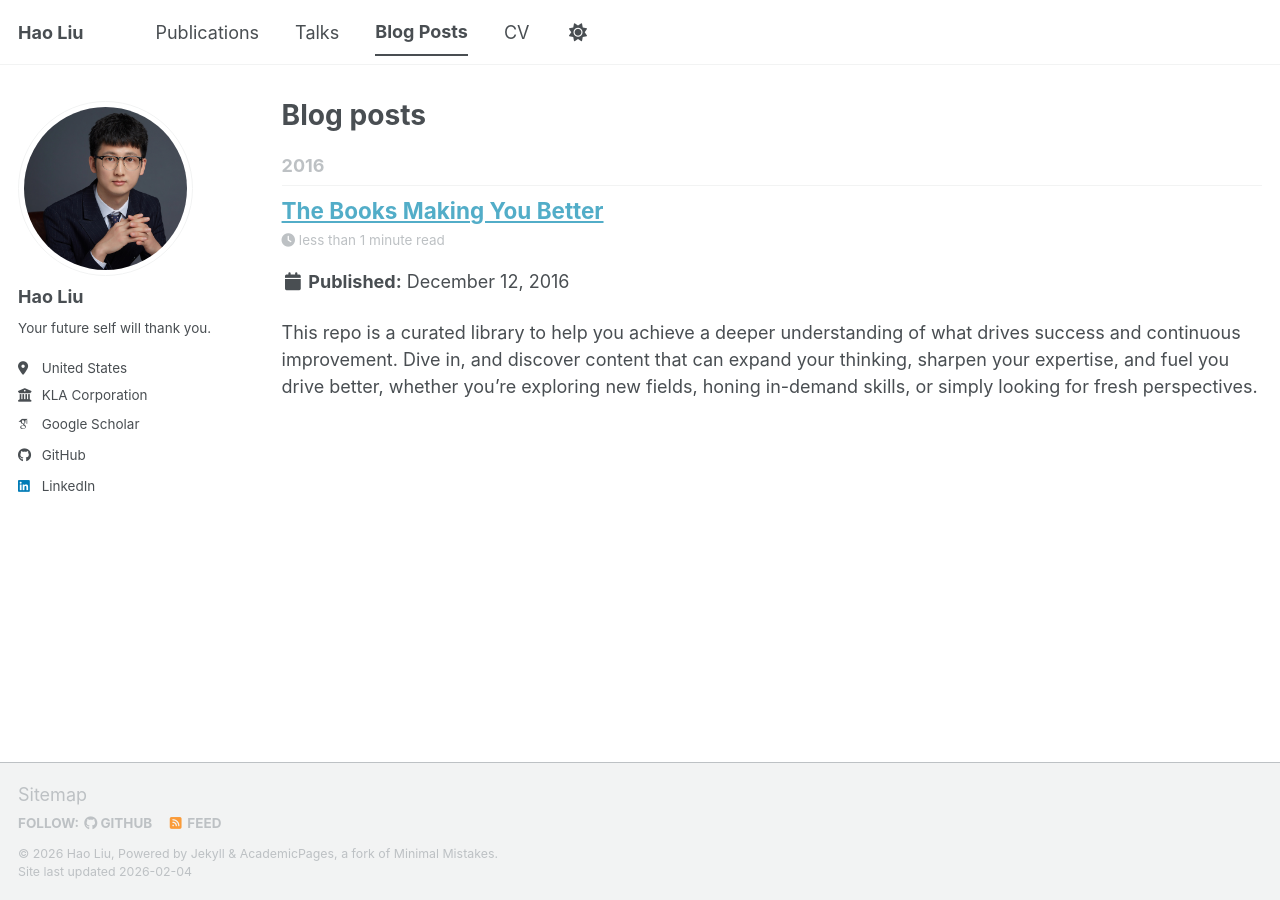
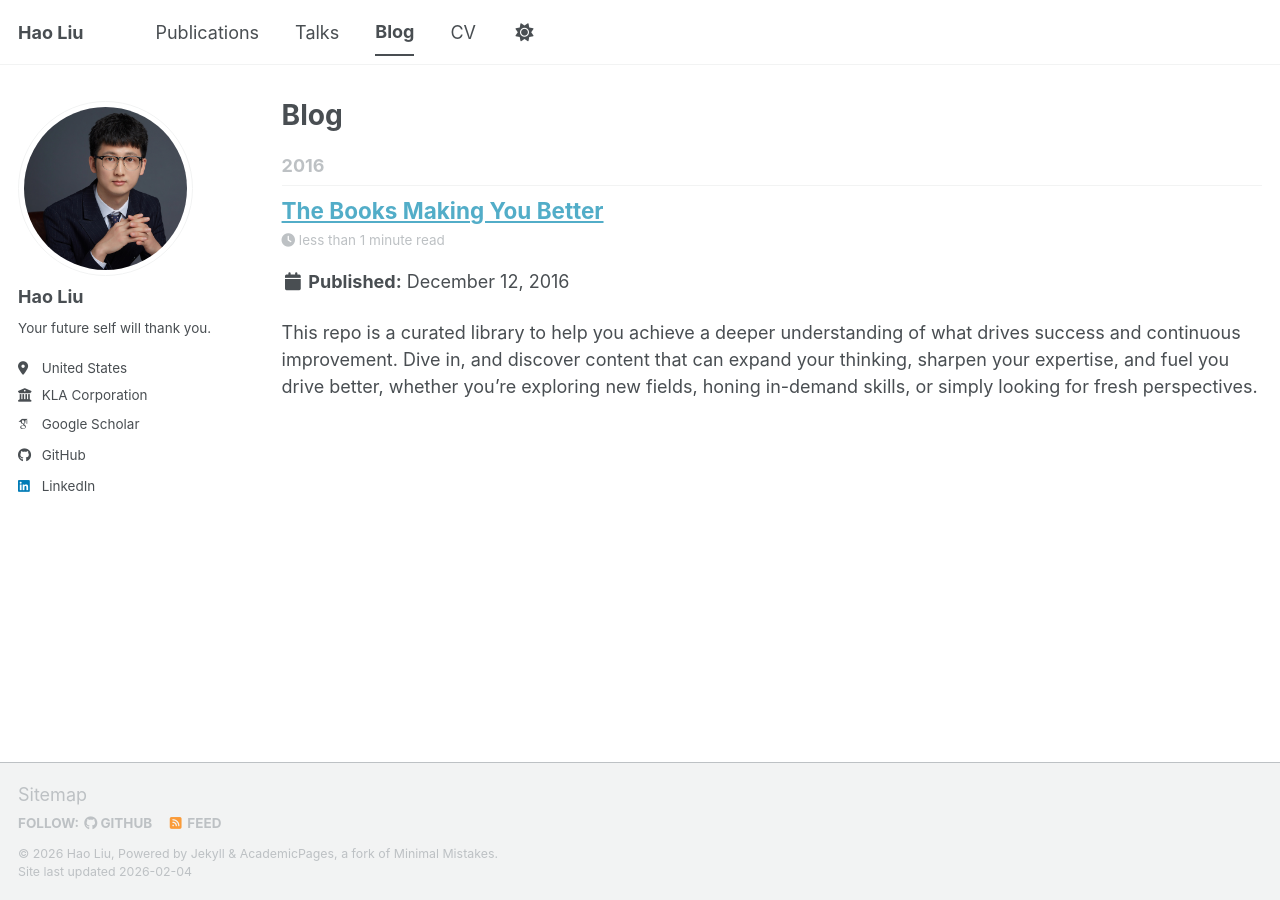
Before and after one commit to hao-lh/hao-lh.github.io, a Jekyll site: the page built from _pages/blog.html, in a window 1280 px wide. Built offline with Jekyll 4.4.1, drawn with Linux system fonts in a browser that asks for light colours; some web fonts are replaced; a script bundle is joined from its source files by our own code; library files that are not in the unit come from our copies.

Commit message:
Update: blog structure

```diff
--- a/_data/navigation.yml
+++ b/_data/navigation.yml
@@ -20,8 +20,8 @@ main:
   # - title: "Portfolio"
   #   url: /portfolio/
 
-  - title: "Blog Posts"
-    url: /year-archive/
+  - title: "Blog"
+    url: /blog/
 
   - title: "CV"
     url: /files/cv-resume.pdf
--- a/_pages/year-archive.html
+++ b/_pages/blog.html
@@ -1,10 +1,10 @@
 ---
 layout: archive
-permalink: /year-archive/
-title: "Blog posts"
+permalink: /blog/
+title: "Blog"
 author_profile: true
 redirect_from:
-  - /wordpress/blog-posts/
+  - /wordpress/blog/
 ---
 
 {% include base_path %}
```
Also changed, not shown: _posts/2016-12-12-the-books-making-you-better.md (+1 -1 lines).
